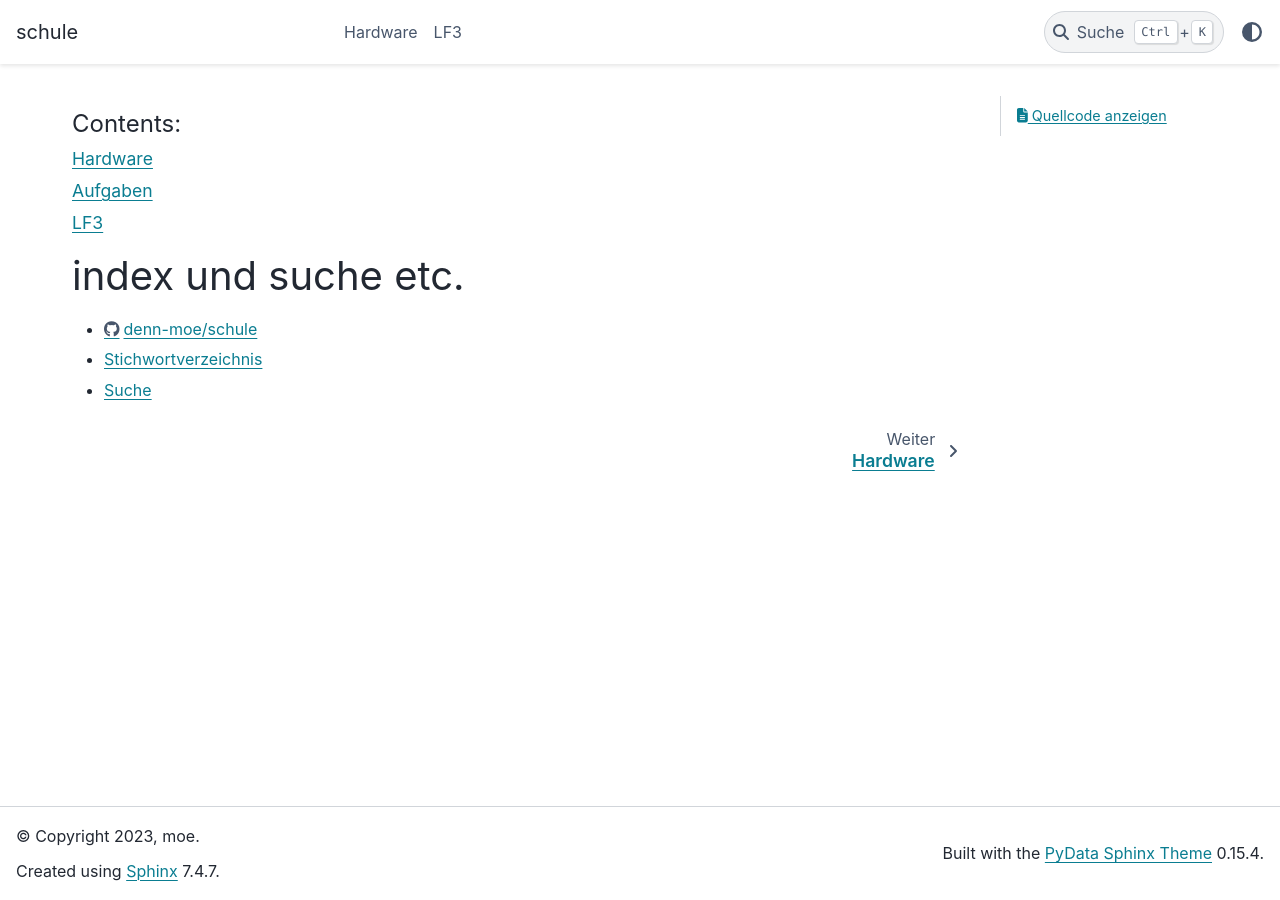
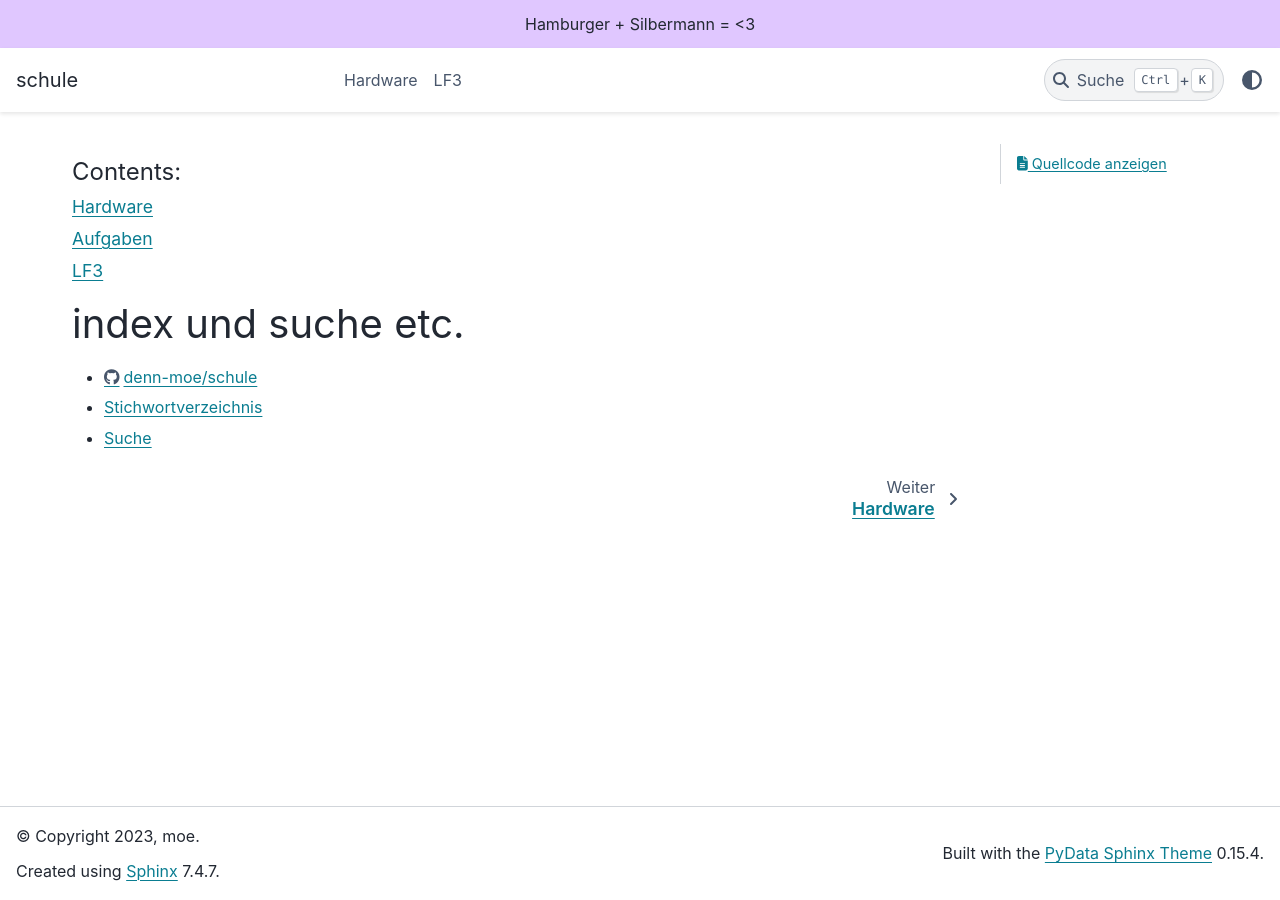
Before and after one commit to denn-moe/schule, a Sphinx documentation site: the page built from source/index.rst, in a window 1280 px wide. Built offline with Sphinx 7.4.7 and the PyData theme 0.15.4, drawn with Linux system fonts in a browser that asks for light colours; pages that are not in the unit, such as notebooks, are missing from menus.

Commit message:
ist das mobbing?

```diff
--- a/source/conf.py
+++ b/source/conf.py
@@ -38,3 +38,7 @@ html_static_path = ['_static']
 html_title = "schule"
 
 html_theme = 'pydata_sphinx_theme'
+
+html_theme_options = {
+   "announcement": "Hamburger + Silbermann = <3",
+}
```
